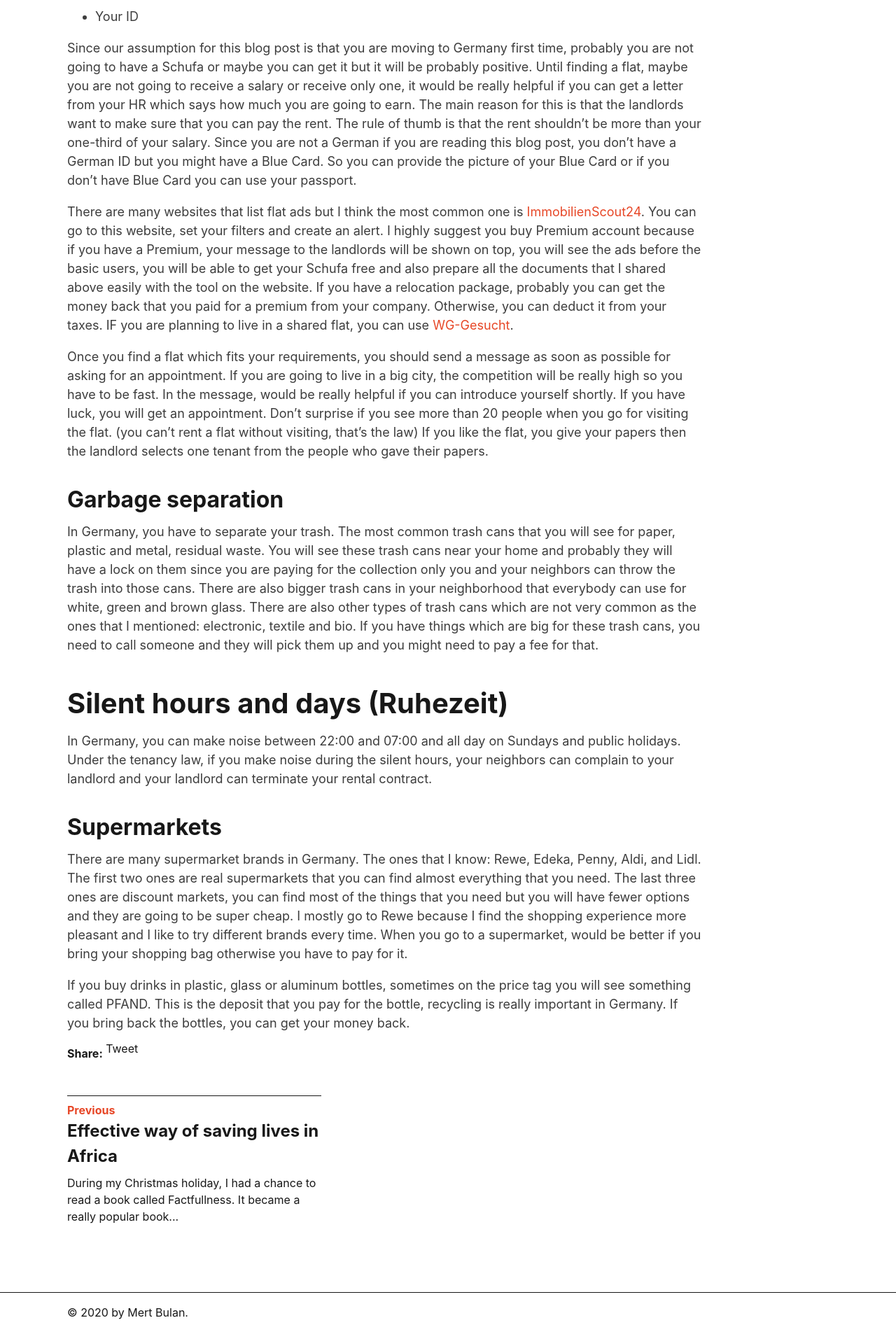
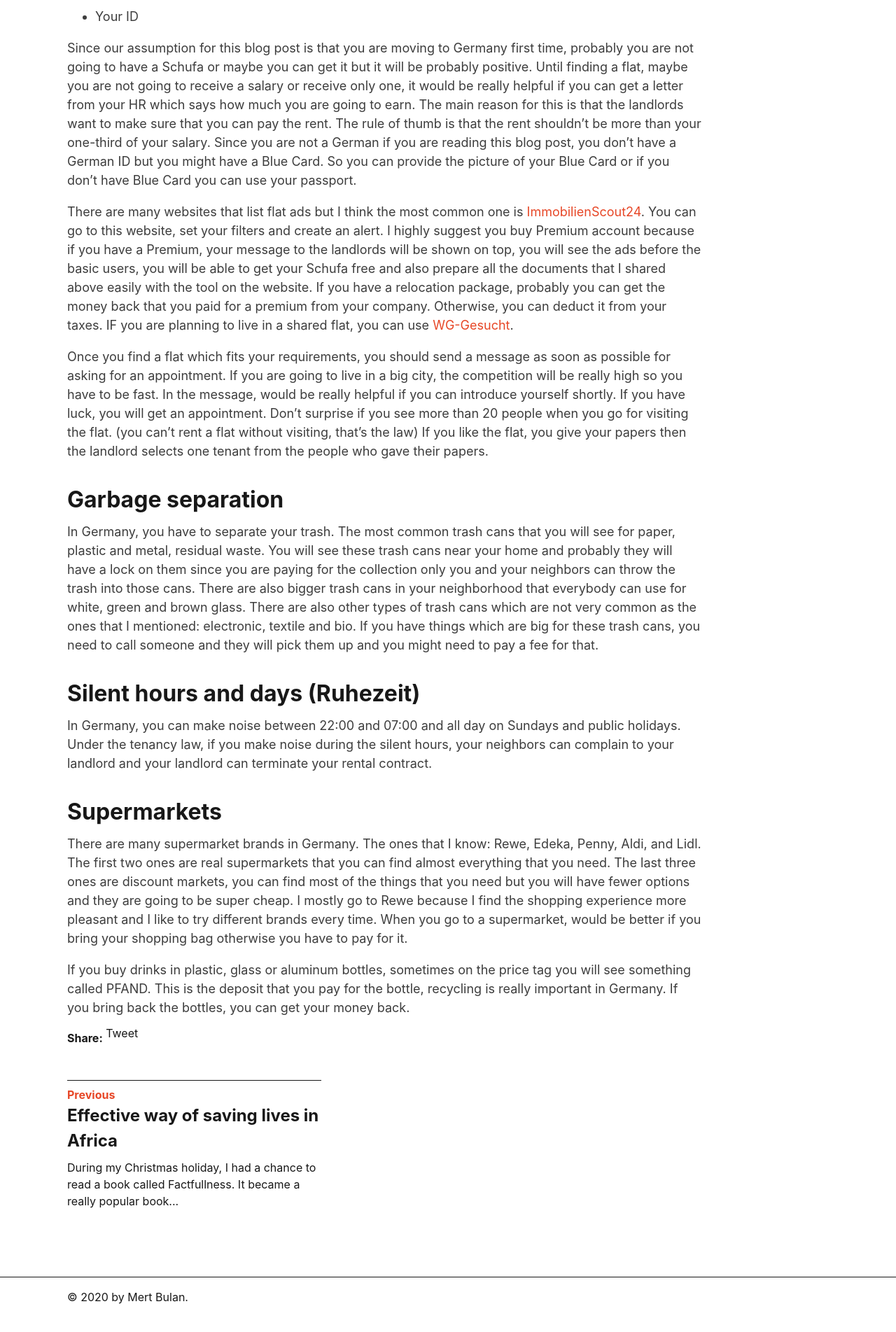
Before and after one commit to mertbulan/mertbulan.github.io, a Jekyll site: the page built from _posts/2020-01-12-moving-to-germany-things-that-you-need-to-know.md, in a window 1280 px wide. Shown: the part 4383-6286 px from the top of the page at 70% size. Built offline with Jekyll 4.4.1, drawn with Linux system fonts in a browser that asks for light colours; comment, search, counter and statistics services are not loaded; after the commit the page ends 6264 px from its top, so only the background shows below that.

Commit message:
fix the sub title

```diff
--- a/_posts/2020-01-12-moving-to-germany-things-that-you-need-to-know.md
+++ b/_posts/2020-01-12-moving-to-germany-things-that-you-need-to-know.md
@@ -61,7 +61,7 @@ Once you find a flat which fits your requirements, you should send a message as
 
 In Germany, you have to separate your trash. The most common trash cans that you will see for paper, plastic and metal, residual waste. You will see these trash cans near your home and probably they will have a lock on them since you are paying for the collection only you and your neighbors can throw the trash into those cans. There are also bigger trash cans in your neighborhood that everybody can use for white, green and brown glass. There are also other types of trash cans which are not very common as the ones that I mentioned: electronic, textile and bio. If you have things which are big for these trash cans, you need to call someone and they will pick them up and you might need to pay a fee for that.
 
-# Silent hours and days (Ruhezeit)
+## Silent hours and days (Ruhezeit)
 
 In Germany, you can make noise between 22:00 and 07:00 and all day on Sundays and public holidays. Under the tenancy law, if you make noise during the silent hours, your neighbors can complain to your landlord and your landlord can terminate your rental contract.
 
```
